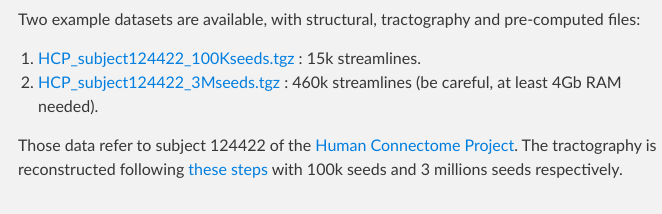
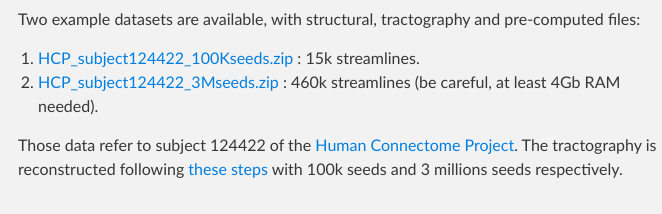
Before and after one commit to FBK-NILab/tractome, a plain HTML site: page index.html in a window 1280 px wide. Shown: the part 2389-2603 px from the top of the page, 302-964 px from the left. Drawn offline with Linux system fonts and the light colour scheme.

Commit message:
changed tgz to zip for example tractographies
The example tractographies now points to zip files and not tgz. The new zip files contain the correct cache that does not trigger the IndexError bug, due to updated libraries.

```diff
--- a/index.html
+++ b/index.html
@@ -100,9 +100,9 @@ run mainwindow.py
 
 <ol>
 <li>
-<a href="http://nilab.cimec.unitn.it/nilab/hcp/HCP_subject124422_100Kseeds.tgz">HCP_subject124422_100Kseeds.tgz</a> : 15k streamlines.</li>
+<a href="http://nilab.cimec.unitn.it/nilab/hcp/HCP_subject124422_100Kseeds.zip">HCP_subject124422_100Kseeds.zip</a> : 15k streamlines.</li>
 <li>
-<a href="http://nilab.cimec.unitn.it/nilab/hcp/HCP_subject124422_3Mseeds.tgz">HCP_subject124422_3Mseeds.tgz</a> : 460k streamlines (be careful, at least 4Gb RAM needed).</li>
+<a href="http://nilab.cimec.unitn.it/nilab/hcp/HCP_subject124422_3Mseeds.zip">HCP_subject124422_3Mseeds.zip</a> : 460k streamlines (be careful, at least 4Gb RAM needed).</li>
 </ol>
 
 <p>Those data refer to subject 124422 of the <a href="http://www.humanconnectome.org/">Human Connectome Project</a>. The tractography is reconstructed following <a href="https://github.com/FBK-NILab/HCP-Tractography">these steps</a> with 100k seeds and 3 millions seeds respectively.</p>
```
